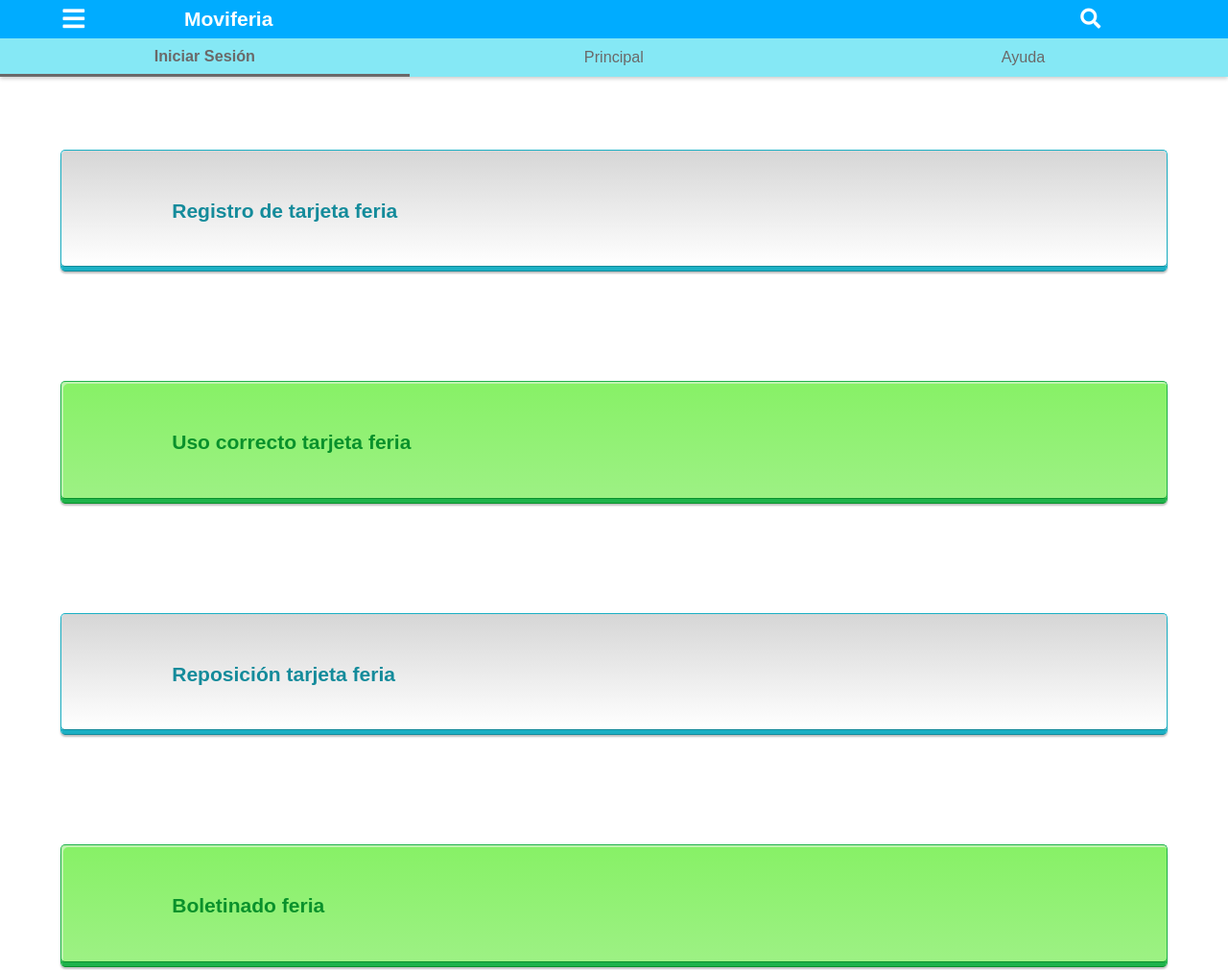
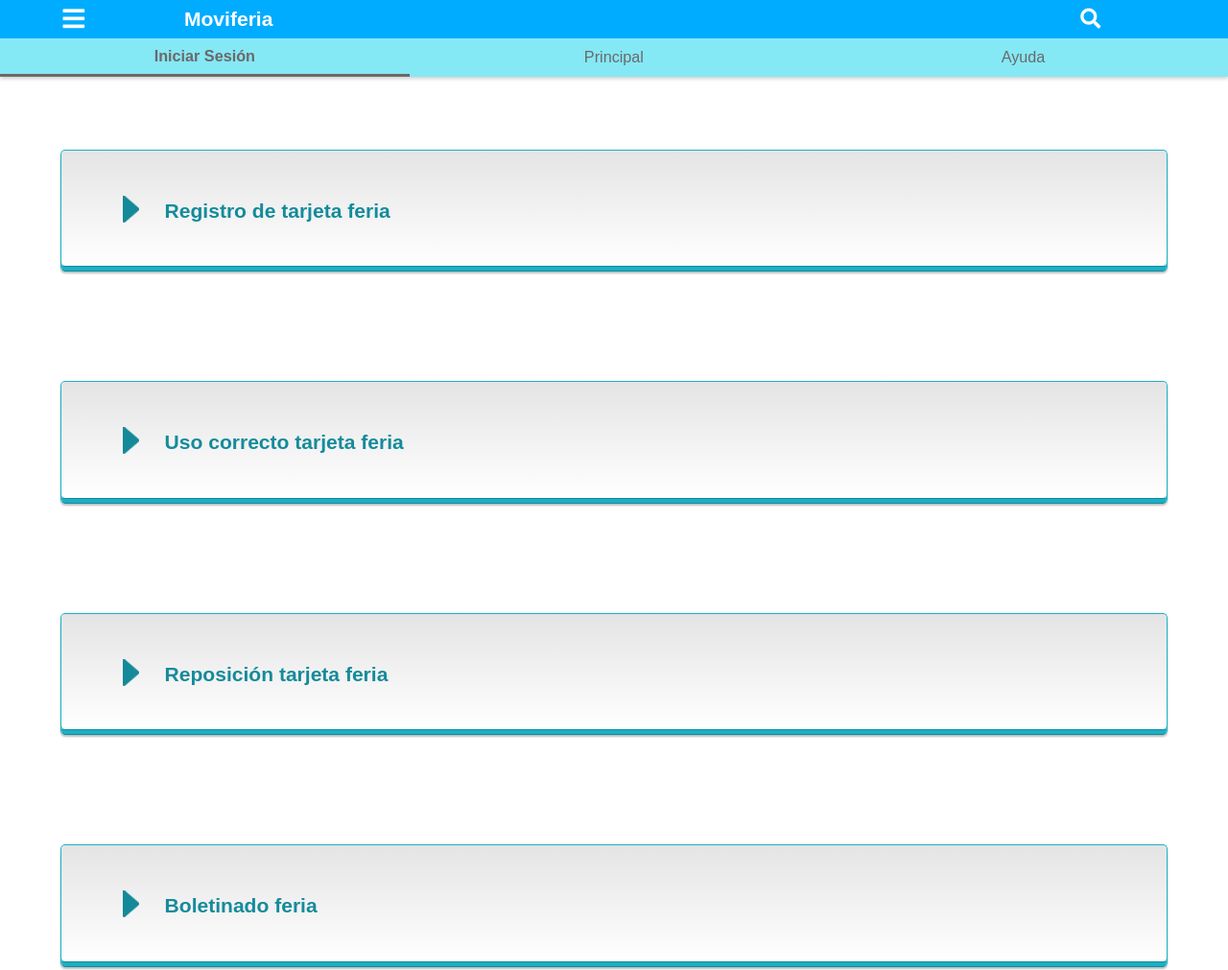
Before and after one commit to Carlos3dg/WebDevelopmentProjects, a plain HTML site: page TarjetaFeria/index.html in a window 1280 px wide. Shown: the top 1011 px of the page at 96% size. Drawn offline with Linux system fonts and the light colour scheme.

Commit message:
TarjetaFeria: Finish help section design

```diff
--- a/TarjetaFeria/css/estiloslogin.css
+++ b/TarjetaFeria/css/estiloslogin.css
@@ -539,15 +539,33 @@
     height: 6em;
     position: relative;
     line-height: 6em;
-    padding: 0% 3% 0% 10%;
+    padding: 0% 3% 0% 5%;
     font-size: 1.3em;
+    background-color: rgb(228, 228, 228);
+    background-image: linear-gradient(to bottom, rgb(228, 228, 228), rgb(255, 255, 255));
     border-radius: 5px;
     z-index: var(--front);
     /*box-sizing: content-box;*/
 }
 
+.drop-list__sprite {
+    padding: 5px 15px;
+    margin-right: 20px;
+    background-image: url(../img/drop-list-sprite.png);
+    background-repeat: no-repeat;
+}
+
+.drop-down-list__sprite {
+    background-position: 0 -33px;
+}
+
+.subject-issue__text:hover {
+    background-color: rgb(228, 228, 228);
+    background-image: linear-gradient(to top, rgb(228, 228, 228), rgb(255, 255, 255));
+}
+
 .subject-issue__text:active {
-    border: none;
+    border: none !important;
     bottom: -6px;
     box-shadow:  2px 2px 0 #fff, inset 0 2px 2px rgba(0, 0, 0, 0.3);
 }
@@ -566,53 +584,27 @@
 a.subject-issue__text::before {
     height: calc(6em - 8px);
     bottom: -6px;
-    border-top: 0;
+    border-top: 0 !important;
     border-radius: 0 0 5px 5px;
     box-shadow: 0 2px 2px 0px #bfbfbf;
 }
 
 a.subject-issue__text:active::before,
 a.subject-issue__text:active::after  {
-    border: none;
-    box-shadow: none;
+    border: none !important;
+    box-shadow: none !important;
 }
 
-.subject-issue__blue::before,
-.subject-issue__blue::after {
+/* Blue buttons */
+.subject-issue__container .subject-issue__text::before,
+.subject-issue__container .subject-issue__text::after {
     border: 1px solid rgb(27, 176, 196);
     border-bottom: 1px solid rgb(20, 139, 155);
 }
 
-.subject-issue__blue {
+.subject-issue__container .subject-issue__text {
     color: rgb(20, 139, 155);
     border-bottom: 6px solid rgb(27, 176, 196);
-    background-color: rgb(133, 232, 245);
-    background-image: linear-gradient(to bottom, rgb(214, 214, 214), rgb(255, 255, 255));
-    /*box-shadow: inset 2px 2px rgb(186, 235, 241);*/
-}
-
-.subject-issue__blue:hover {
-    background-color: rgb(133, 232, 245);
-    background-image: linear-gradient(to top, rgb(214, 214, 214), rgb(255, 255, 255));
-}
-
-.subject-issue__green {
-    color: rgb(9, 145, 43);
-    border-bottom: 6px solid rgb(31, 179, 75);
-    background-color: rgb(132, 241, 99);
-    background-image: linear-gradient(to bottom, rgb(135, 241, 102), rgb(157, 241, 132));
-    box-shadow: inset 2px 2px rgb(192, 243, 177);
-}
-
-.subject-issue__green::before,
-.subject-issue__green::after {
-    border: 1px solid rgb(31, 179, 75);
-    border-bottom: 1px solid rgb(9, 145, 43);
-}
-
-.subject-issue__green:hover {
-    background-color: rgb(132, 241, 99);
-    background-image: linear-gradient(to top, rgb(135, 241, 102), rgb(157, 241, 132));
 }
 
 /* FAQ */
@@ -631,12 +623,8 @@
     margin-bottom: 4%;
 }
 
-.subject-issue__blue + .faq__container h5 {
+.subject-issue__text + .faq__container h5 {
     color: #00acff;
-}
-
-.subject-issue__green + .faq__container h5 {
-    color: rgb(68, 210, 25);
 }
 
 @keyframes slide-up {
--- a/TarjetaFeria/index.html
+++ b/TarjetaFeria/index.html
@@ -121,34 +121,34 @@
     <!-------------------------- HELP --------------------------->
     <div class="container help__container hide__element show__element">
         <div class="subject-issue__container">
-            <a class="subject-issue__text button subject-issue__blue" data-id="0">Registro de tarjeta feria</a>
+            <a class="subject-issue__text button" data-id="0"><span class="drop-list__sprite"></span>Registro de tarjeta feria</a>
             <div class="faq__container" id="faqZero">
 
             </div>
         </div>
 
         <div class="subject-issue__container">
-            <a class="subject-issue__text button subject-issue__green" data-id="1">Uso correcto tarjeta feria</a>
+            <a class="subject-issue__text button" data-id="1"><span class="drop-list__sprite"></span>Uso correcto tarjeta feria</a>
             <div class="faq__container" id="faqOne">
             </div>
         </div>
 
         <div class="subject-issue__container">
-            <a class="subject-issue__text button subject-issue__blue" data-id="2">Reposición tarjeta feria</a>
+            <a class="subject-issue__text button" data-id="2"><span class="drop-list__sprite"></span>Reposición tarjeta feria</a>
             <div class="faq__container" id="faqTwo">
 
             </div>
         </div>
 
         <div class="subject-issue__container">
-            <a class="subject-issue__text button subject-issue__green" data-id="3">Boletinado feria</a>
+            <a class="subject-issue__text button" data-id="3"><span class="drop-list__sprite"></span>Boletinado feria</a>
             <div class="faq__container" id="faqThree">
 
             </div>
         </div>
 
         <div class="subject-issue__container">
-            <a class="subject-issue__text button subject-issue__blue" data-id="4">Transbordos feria</a>
+            <a class="subject-issue__text button" data-id="4"><span class="drop-list__sprite"></span>Transbordos feria</a>
             <div class="faq__container" id="faqFour">
 
             </div>
--- a/TarjetaFeria/js/menujs.js
+++ b/TarjetaFeria/js/menujs.js
@@ -8,6 +8,7 @@
 let clickedButtons = []; //Array to storage the actual and last issue buttons clicked
 let faqHeight = []; //Array to storage the FAQ container height where json is in.
 let ids = []; //Array to storage the subject issue buttons ids
+let dropListHelp = []; //Array to storage the drop list arrow in help section
 
 //CLASSES
 class UI {
@@ -108,6 +109,10 @@
 document.querySelector('.help__container').addEventListener('click', function(e) {
 
     if(e.target.classList.contains('subject-issue__text')) {
+        //move the drop list to down
+        const dropList = e.target.firstChild;
+        dropList.classList.add('drop-down-list__sprite');
+        dropListHelp.push(dropList);
         //Storage the sibling of the issue button that has been clicked
         clickedButtons.push(e.target.nextElementSibling);
         const id = e.target.getAttribute('data-id');
@@ -162,6 +167,11 @@
                     'top':e.target.offsetTop - 90
                 });
             }
+            //Remove the class that moves our drop list to down
+            if(dropListHelp[0] !== dropListHelp[1]) {
+                dropListHelp[0].classList.remove('drop-down-list__sprite')
+            }
+            dropListHelp.shift();
             //Delete injection of the last clicked button
            clickedButtons[0].innerHTML = '';
            //Delete the correspond element in the array
```
Also changed, not shown: TarjetaFeria/img/drop-down-list.png (added), TarjetaFeria/img/drop-left-list.png (added), TarjetaFeria/img/drop-list-sprite.png (added).
